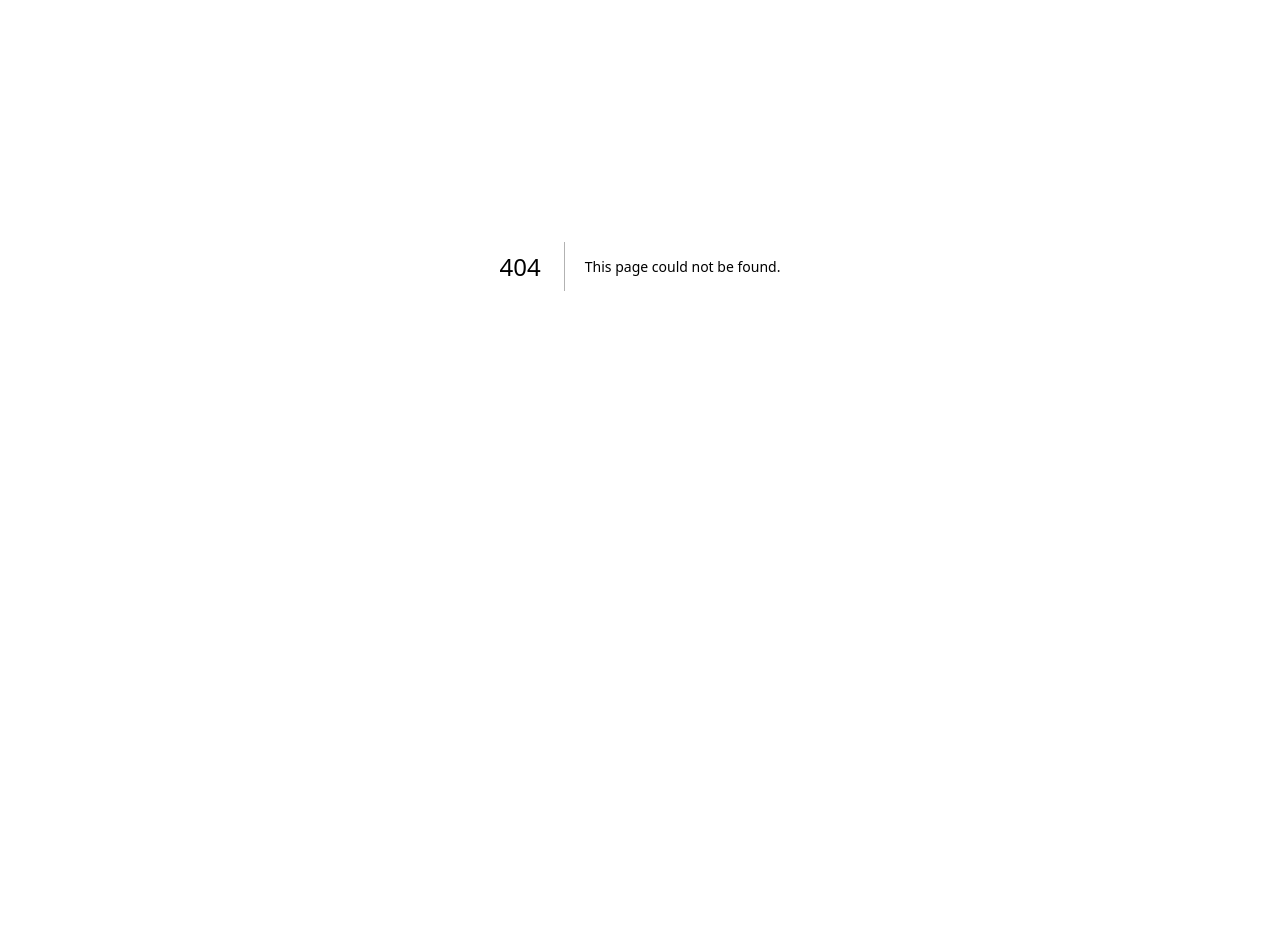
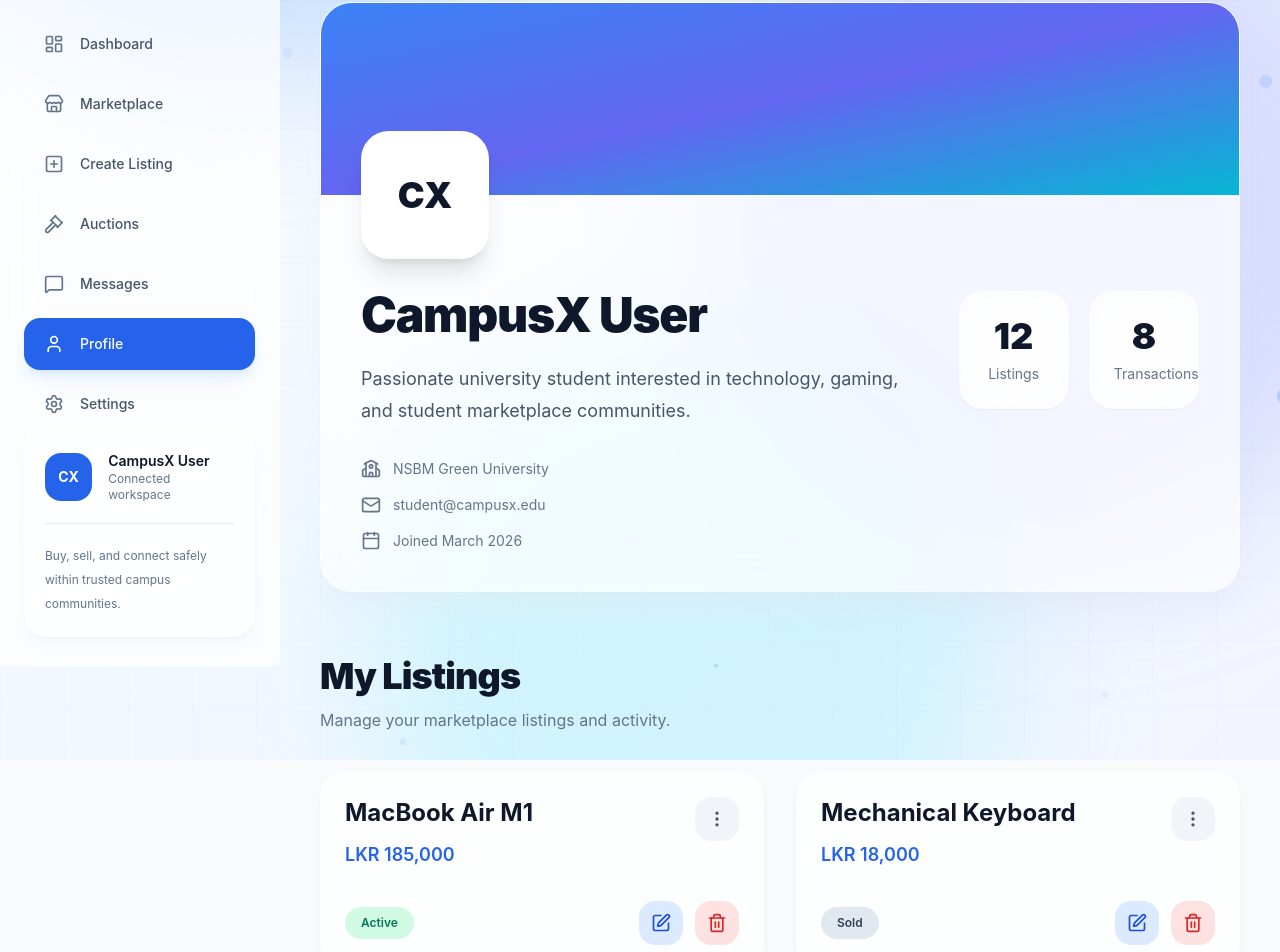
Before and after one commit to Chamindu18/CampusX, a Next.js app in the folder frontend/: page /profile in a window 1280 px wide. Before the commit this address had no page. Shown: the part 134-1086 px from the top of the page. Before the commit the page ends 800 px from the top, so only its background shows below. Built offline with nearby package versions, Linux system fonts and the light colour scheme.

Commit message:
feat: implement user profile and listing management system

```diff
--- /dev/null
+++ b/frontend/src/app/(platform)/profile/page.tsx
@@ -0,0 +1,200 @@
+"use client";
+
+/**
+ * User profile page.
+ */
+
+import { motion } from "framer-motion";
+
+import {
+  Mail,
+  School,
+  Calendar,
+} from "lucide-react";
+
+import { mockUser } from "@/constants/mock-user";
+
+import { Card } from "@/components/ui/Card";
+import { ProfileListingCard } from "@/components/ui/ProfileListingCard";
+
+export default function ProfilePage() {
+  return (
+    <div>
+      {/* ================================= */}
+      {/* PROFILE HEADER */}
+      {/* ================================= */}
+
+      <motion.div
+        initial={{
+          opacity: 0,
+          y: 20,
+        }}
+        animate={{
+          opacity: 1,
+          y: 0,
+        }}
+        className="
+          overflow-hidden
+          rounded-[32px]
+          border
+          border-white/40
+          bg-white/70
+          shadow-xl
+          shadow-slate-200/30
+          backdrop-blur-xl
+        "
+      >
+        {/* Banner */}
+        <div
+          className="
+            h-48
+            bg-gradient-to-br
+            from-blue-500
+            via-indigo-500
+            to-cyan-500
+          "
+        />
+
+        {/* Content */}
+        <div className="relative px-10 pb-10">
+          {/* Avatar */}
+          <div
+            className="
+              absolute
+              -top-16
+              flex
+              h-32
+              w-32
+              items-center
+              justify-center
+              rounded-[28px]
+              border-4
+              border-white
+              bg-white
+              text-4xl
+              font-black
+              text-slate-900
+              shadow-xl
+            "
+          >
+            CX
+          </div>
+
+          {/* Profile Content */}
+          <div className="pt-24">
+            <div className="flex flex-col gap-10 xl:flex-row xl:items-start xl:justify-between">
+              {/* Left */}
+              <div>
+                <h1 className="text-5xl font-black tracking-tight text-slate-900">
+                  {mockUser.name}
+                </h1>
+
+                <p className="mt-6 max-w-2xl text-lg leading-8 text-slate-600">
+                  {mockUser.bio}
+                </p>
+
+                {/* Meta */}
+                <div className="mt-8 flex flex-col gap-4 text-sm text-slate-500">
+                  <div className="flex items-center gap-3">
+                    <School className="h-5 w-5" />
+
+                    <span>
+                      {mockUser.university}
+                    </span>
+                  </div>
+
+                  <div className="flex items-center gap-3">
+                    <Mail className="h-5 w-5" />
+
+                    <span>
+                      {mockUser.email}
+                    </span>
+                  </div>
+
+                  <div className="flex items-center gap-3">
+                    <Calendar className="h-5 w-5" />
+
+                    <span>
+                      {mockUser.joined}
+                    </span>
+                  </div>
+                </div>
+              </div>
+
+              {/* Stats */}
+              <div className="grid grid-cols-2 gap-5">
+                <Card className="border-white/40 bg-white/70 p-6 text-center backdrop-blur-xl">
+                  <div className="text-4xl font-black text-slate-900">
+                    12
+                  </div>
+
+                  <p className="mt-2 text-sm text-slate-500">
+                    Listings
+                  </p>
+                </Card>
+
+                <Card className="border-white/40 bg-white/70 p-6 text-center backdrop-blur-xl">
+                  <div className="text-4xl font-black text-slate-900">
+                    8
+                  </div>
+
+                  <p className="mt-2 text-sm text-slate-500">
+                    Transactions
+                  </p>
+                </Card>
+              </div>
+            </div>
+          </div>
+        </div>
+      </motion.div>
+
+      {/* ================================= */}
+      {/* USER LISTINGS */}
+      {/* ================================= */}
+
+      <div className="mt-16">
+        {/* Heading */}
+        <div className="flex items-center justify-between">
+          <div>
+            <h2 className="text-4xl font-black tracking-tight text-slate-900">
+              My Listings
+            </h2>
+
+            <p className="mt-3 text-slate-500">
+              Manage your marketplace listings and
+              activity.
+            </p>
+          </div>
+        </div>
+
+        {/* Listings Grid */}
+        <div className="mt-10 grid gap-8 lg:grid-cols-2">
+          {mockUser.listings.map(
+            (listing, index) => (
+              <motion.div
+                key={listing.id}
+                initial={{
+                  opacity: 0,
+                  y: 20,
+                }}
+                animate={{
+                  opacity: 1,
+                  y: 0,
+                }}
+                transition={{
+                  delay: index * 0.08,
+                }}
+              >
+                <ProfileListingCard
+                  title={listing.title}
+                  price={listing.price}
+                  status={listing.status}
+                />
+              </motion.div>
+            )
+          )}
+        </div>
+      </div>
+    </div>
+  );
+}
--- /dev/null
+++ b/frontend/src/components/ui/ProfileListingCard.tsx
@@ -0,0 +1,143 @@
+"use client";
+
+/**
+ * User profile listing card.
+ */
+
+import { motion } from "framer-motion";
+
+import {
+  Edit,
+  MoreVertical,
+  Trash2,
+} from "lucide-react";
+
+interface ProfileListingCardProps {
+  title: string;
+  price: string;
+  status: string;
+}
+
+export function ProfileListingCard({
+  title,
+  price,
+  status,
+}: ProfileListingCardProps) {
+  const isActive =
+    status === "Active";
+
+  return (
+    <motion.div
+      whileHover={{
+        y: -4,
+      }}
+      className="
+        rounded-3xl
+        border
+        border-white/40
+        bg-white/70
+        p-6
+        shadow-lg
+        shadow-slate-200/30
+        backdrop-blur-xl
+      "
+    >
+      {/* Top */}
+      <div className="flex items-start justify-between gap-4">
+        {/* Left */}
+        <div>
+          <h3 className="text-2xl font-bold text-slate-900">
+            {title}
+          </h3>
+
+          <p className="mt-3 text-lg font-semibold text-blue-600">
+            {price}
+          </p>
+        </div>
+
+        {/* Menu */}
+        <button
+          className="
+            flex
+            h-11
+            w-11
+            items-center
+            justify-center
+            rounded-2xl
+            bg-slate-100
+            text-slate-600
+            transition
+            hover:bg-slate-200
+          "
+        >
+          <MoreVertical className="h-5 w-5" />
+        </button>
+      </div>
+
+      {/* Footer */}
+      <div className="mt-8 flex items-center justify-between">
+        {/* Status */}
+        <div
+          className={`
+            rounded-full
+            px-4
+            py-2
+            text-xs
+            font-semibold
+
+            ${
+              isActive
+                ? `
+                  bg-emerald-100
+                  text-emerald-700
+                `
+                : `
+                  bg-slate-200
+                  text-slate-700
+                `
+            }
+          `}
+        >
+          {status}
+        </div>
+
+        {/* Actions */}
+        <div className="flex items-center gap-3">
+          <button
+            className="
+              flex
+              h-11
+              w-11
+              items-center
+              justify-center
+              rounded-2xl
+              bg-blue-100
+              text-blue-700
+              transition
+              hover:bg-blue-200
+            "
+          >
+            <Edit className="h-5 w-5" />
+          </button>
+
+          <button
+            className="
+              flex
+              h-11
+              w-11
+              items-center
+              justify-center
+              rounded-2xl
+              bg-red-100
+              text-red-600
+              transition
+              hover:bg-red-200
+            "
+          >
+            <Trash2 className="h-5 w-5" />
+          </button>
+        </div>
+      </div>
+    </motion.div>
+  );
+}
--- /dev/null
+++ b/frontend/src/constants/mock-user.ts
@@ -0,0 +1,35 @@
+/**
+ * Temporary user profile data.
+ */
+
+export const mockUser = {
+  name: "CampusX User",
+
+  university: "NSBM Green University",
+
+  email: "student@campusx.edu",
+
+  bio: `
+    Passionate university student interested in
+    technology, gaming, and student marketplace
+    communities.
+  `,
+
+  joined: "Joined March 2026",
+
+  listings: [
+    {
+      id: 1,
+      title: "MacBook Air M1",
+      price: "LKR 185,000",
+      status: "Active",
+    },
+
+    {
+      id: 2,
+      title: "Mechanical Keyboard",
+      price: "LKR 18,000",
+      status: "Sold",
+    },
+  ],
+};
```
